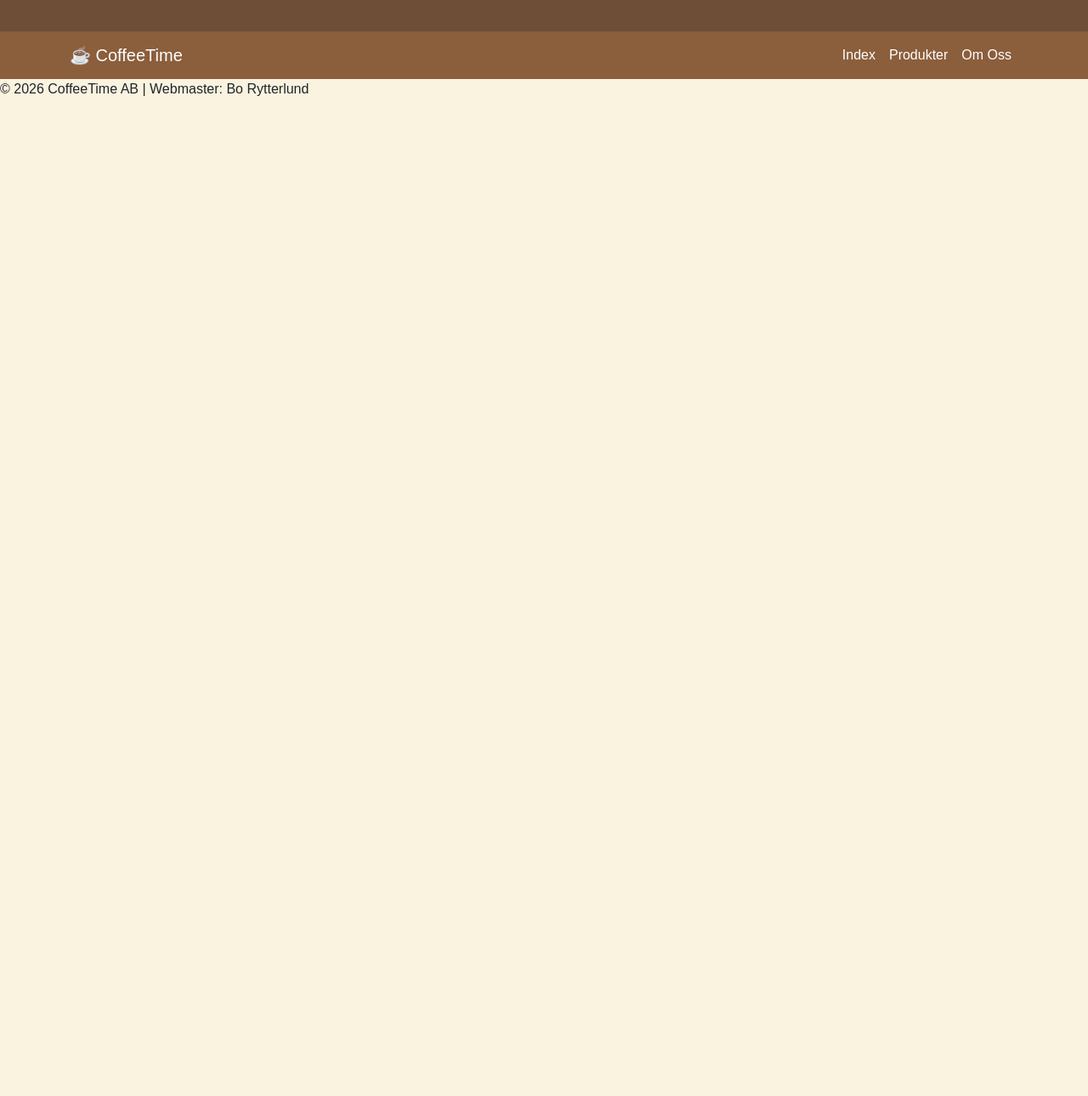
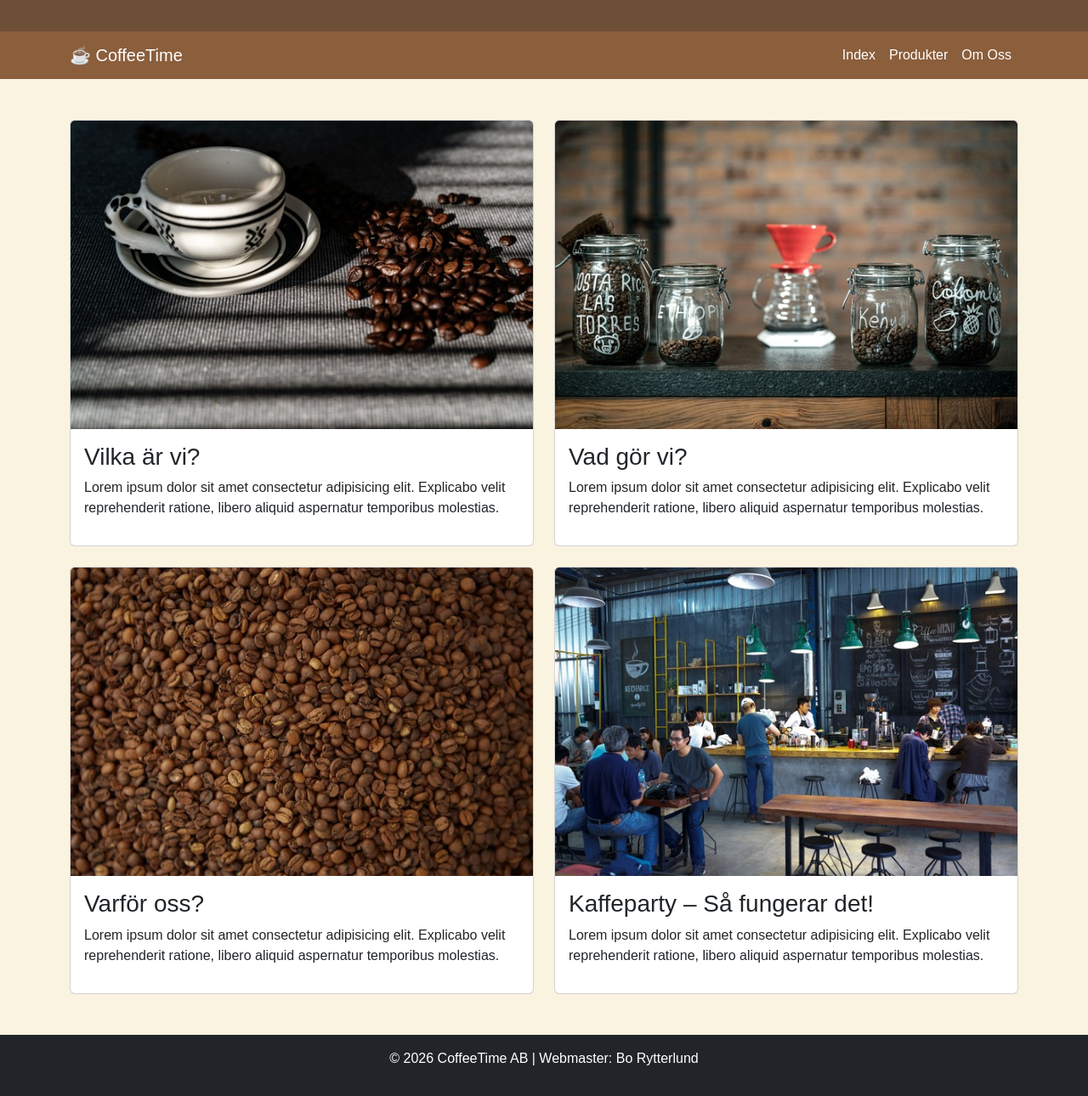
Before and after one commit to Bosse113/Uppgift-8, a plain HTML site: page index.html in a window 1280 px wide. Shown: the part 107-1397 px from the top of the page at 85% size. Before the commit the page ends 800 px from the top, so only its background shows below. Drawn offline with nearby package versions, Linux system fonts and the light colour scheme.

Commit message:
Added images,card and text

```diff
--- a/index.html
+++ b/index.html
@@ -50,10 +50,98 @@
 
     </div>
 </nav>
+<div class="container my-5">
+<!-- md=medium, g=gap -->
+    <div class="row row-cols-1 row-cols-md-2 g-4">
 
-<footer>
-&copy; 2026 CoffeeTime AB | Webmaster: Bo Rytterlund
+        <div class="col-md-6">
+            <div class="card h-100">
+
+                <img src="1.jpg"
+                     class="card-img-top">
+
+                <div class="card-body">
+
+                    <h3>Vilka är vi?</h3>
+
+                    <p>
+                        Lorem ipsum dolor sit amet consectetur adipisicing elit.
+                        Explicabo velit reprehenderit ratione, libero aliquid
+                        aspernatur temporibus molestias.
+                    </p>
+
+                </div>
+
+            </div>
+        </div>
+        <div class="col-md-6">
+            <div class="card h-100">
+
+                <img src="2.jpg"
+                     class="card-img-top">
+
+                <div class="card-body">
+
+                    <h3>Vad gör vi?</h3>
+
+                    <p>
+                        Lorem ipsum dolor sit amet consectetur adipisicing elit.
+                        Explicabo velit reprehenderit ratione, libero aliquid
+                        aspernatur temporibus molestias.
+                    </p>
+
+                </div>
+
+            </div>
+        </div>
+        <div class="col-md-6">
+            <div class="card h-100">
+
+                <img src="3.jpg"
+                     class="card-img-top">
+
+                <div class="card-body">
+
+                    <h3>Varför oss?</h3>
+
+                    <p>
+                        Lorem ipsum dolor sit amet consectetur adipisicing elit.
+                        Explicabo velit reprehenderit ratione, libero aliquid
+                        aspernatur temporibus molestias.
+                    </p>
+
+                </div>
+
+            </div>
+        </div>
+
+        <div class="col-md-6">
+            <div class="card h-100">
+
+                <img src="4.jpg"
+                     class="card-img-top">
+
+                <div class="card-body">
+
+                    <h3>Kaffeparty – Så fungerar det!</h3>
+
+                    <p>
+                        Lorem ipsum dolor sit amet consectetur adipisicing elit.
+                        Explicabo velit reprehenderit ratione, libero aliquid
+                        aspernatur temporibus molestias.
+                    </p>
+
+                </div>
+
+            </div>
+        </div>
+    </div>
+</div>
+
+<footer class="bg-dark text-white text-center p-3 mt-5" >
+<p>&copy; 2026 CoffeeTime AB | Webmaster: Bo Rytterlund</p>
 </footer>
+
 <script src="https://cdn.jsdelivr.net/npm/bootstrap@5.3.8/dist/js/bootstrap.bundle.min.js"></script>
 </body>
 </html>
```
Also changed, not shown: 1.jpg (added), 2.jpg (added), 3.jpg (added), 4.jpg (added).
